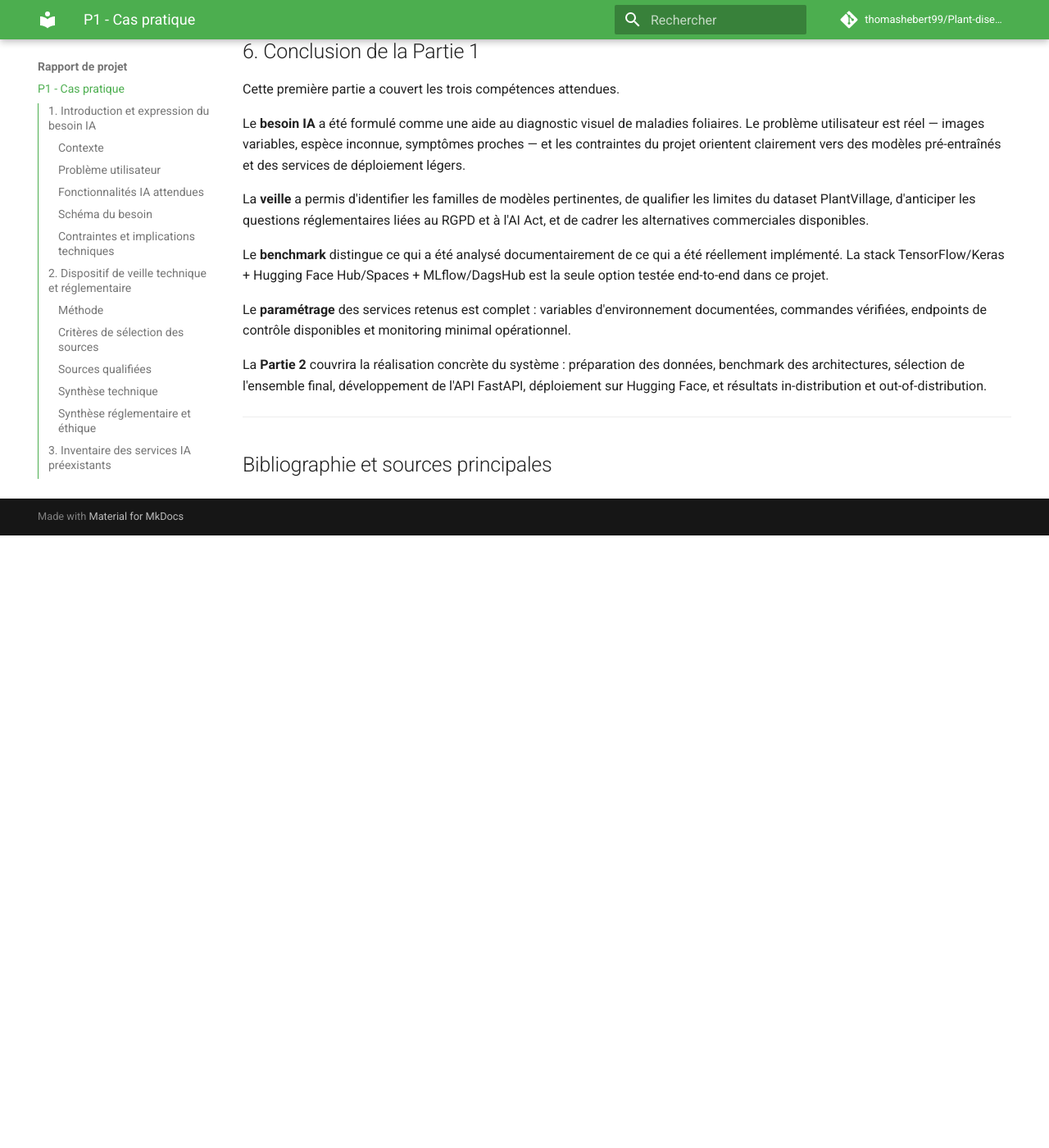
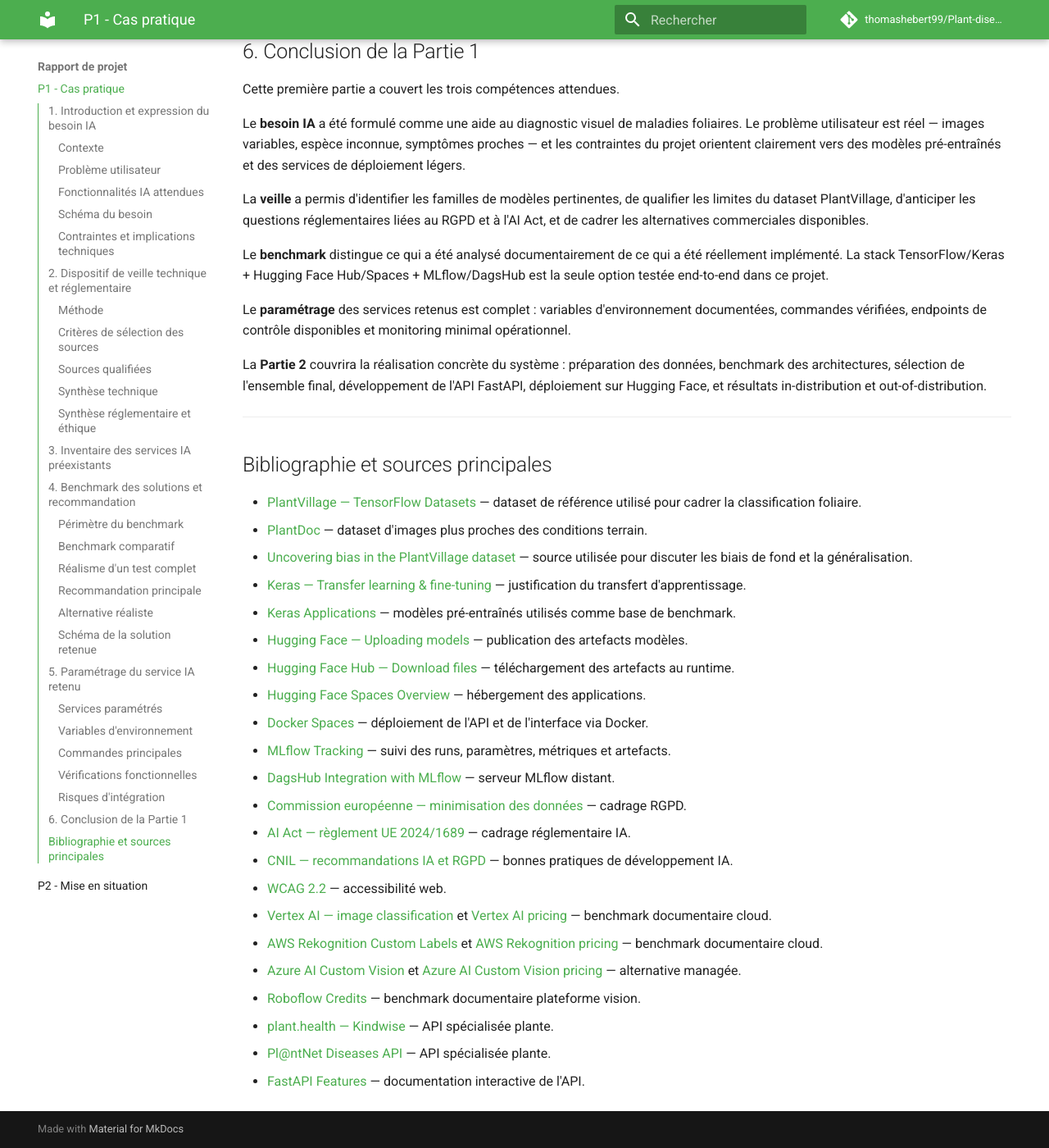
Before and after one commit to thomashebert99/Plant-disease-detection, an MkDocs documentation site: the page built from docs/report/cas_pratique.md, in a window 1280 px wide and 1400 px high, scrolled down 10080 px. Shown: the whole window at 82% size. Built offline with MkDocs 1.6.1 and Material for MkDocs 9.7.7, drawn with Linux system fonts in a browser that asks for light colours; comment, search, counter and statistics services are not loaded; before the commit the page ends 10733 px from its top, so only the background shows below that.

Commit message:
Correctifs doc P1

```diff
--- a/docs/report/cas_pratique.md
+++ b/docs/report/cas_pratique.md
@@ -317,6 +317,29 @@
 
 ## Bibliographie et sources principales
 
+- [PlantVillage — TensorFlow Datasets][1] — dataset de référence utilisé pour cadrer la classification foliaire.
+- [PlantDoc][2] — dataset d'images plus proches des conditions terrain.
+- [Uncovering bias in the PlantVillage dataset][3] — source utilisée pour discuter les biais de fond et la généralisation.
+- [Keras — Transfer learning & fine-tuning][4] — justification du transfert d'apprentissage.
+- [Keras Applications][5] — modèles pré-entraînés utilisés comme base de benchmark.
+- [Hugging Face — Uploading models][7] — publication des artefacts modèles.
+- [Hugging Face Hub — Download files][8] — téléchargement des artefacts au runtime.
+- [Hugging Face Spaces Overview][9] — hébergement des applications.
+- [Docker Spaces][10] — déploiement de l'API et de l'interface via Docker.
+- [MLflow Tracking][11] — suivi des runs, paramètres, métriques et artefacts.
+- [DagsHub Integration with MLflow][12] — serveur MLflow distant.
+- [Commission européenne — minimisation des données][13] — cadrage RGPD.
+- [AI Act — règlement UE 2024/1689][14] — cadrage réglementaire IA.
+- [CNIL — recommandations IA et RGPD][15] — bonnes pratiques de développement IA.
+- [WCAG 2.2][16] — accessibilité web.
+- [Vertex AI — image classification][17] et [Vertex AI pricing][18] — benchmark documentaire cloud.
+- [AWS Rekognition Custom Labels][19] et [AWS Rekognition pricing][20] — benchmark documentaire cloud.
+- [Azure AI Custom Vision][21] et [Azure AI Custom Vision pricing][22] — alternative managée.
+- [Roboflow Credits][23] — benchmark documentaire plateforme vision.
+- [plant.health — Kindwise][24] — API spécialisée plante.
+- [Pl@ntNet Diseases API][25] — API spécialisée plante.
+- [FastAPI Features][26] — documentation interactive de l'API.
+
 [1]: https://www.tensorflow.org/datasets/catalog/plant_village "plant_village | TensorFlow Datasets"
 [2]: https://arxiv.org/abs/1911.10317 "PlantDoc: A Dataset for Visual Plant Disease Detection"
 [3]: https://arxiv.org/abs/2206.04374 "Uncovering bias in the PlantVillage dataset"
```
